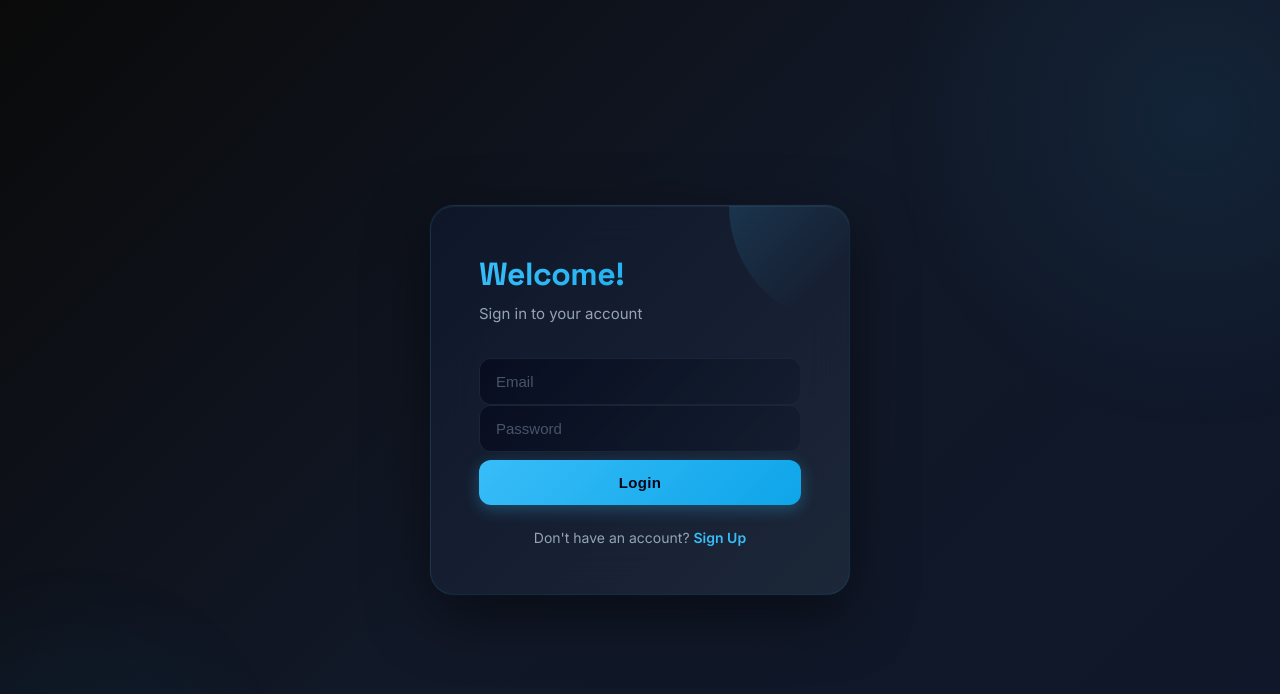
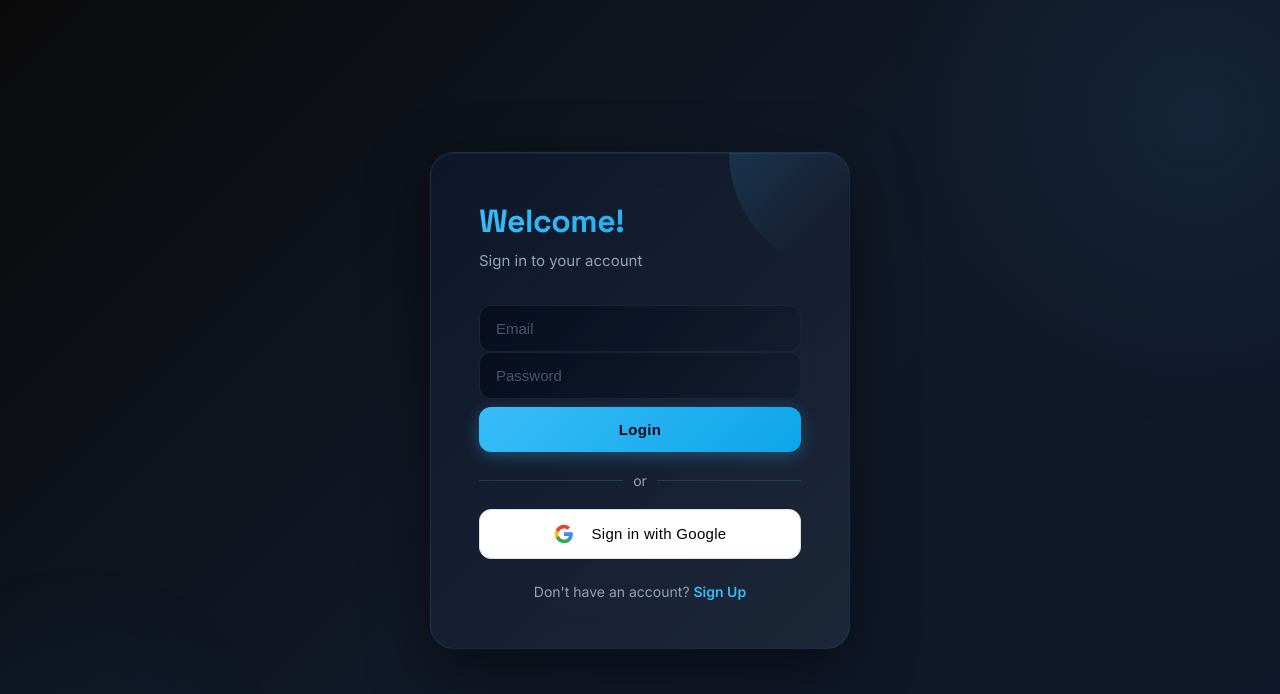
Before and after one commit to HarleyGoodz/IT342_Cruz_RateFlow, a React (Create React App) app in the folder web/rateflow/: page / in a window 1280 px wide. Shown: the top 694 px of the page. Built offline with nearby package versions, Linux system fonts and the light colour scheme.

Commit message:
Add Google Login Button

```diff
--- a/web/rateflow/src/css/login_css.css
+++ b/web/rateflow/src/css/login_css.css
@@ -323,3 +323,410 @@ body {
     font-size: 28px;
   }
 }
+/* Divider styling */
+.divider {
+  display: flex;
+  align-items: center;
+  text-align: center;
+  margin: 20px 0;
+}
+
+.divider::before,
+.divider::after {
+  content: '';
+  flex: 1;
+  border-bottom: 1px solid rgba(56, 189, 248, 0.2);
+}
+
+.divider span {
+  padding: 0 10px;
+  color: #94a3b8;
+  font-size: 14px;
+}
+
+@import url('https://fonts.googleapis.com/css2?family=Space+Grotesk:wght@500;700&family=DM+Sans:wght@400;500&display=swap');
+
+* {
+  box-sizing: border-box;
+  margin: 0;
+  padding: 0;
+}
+
+body {
+  font-family: "DM Sans", -apple-system, sans-serif;
+}
+
+.login-container {
+  position: relative;
+  height: 100vh;
+  background: linear-gradient(135deg, #0a0a0a 0%, #111827 50%, #0f172a 100%);
+  display: flex;
+  justify-content: center;
+  align-items: center;
+  overflow: hidden;
+}
+
+/* Animated background elements */
+.login-container::before {
+  content: '';
+  position: absolute;
+  width: 600px;
+  height: 600px;
+  background: radial-gradient(circle, rgba(56, 189, 248, 0.08) 0%, transparent 70%);
+  border-radius: 50%;
+  top: -200px;
+  right: -200px;
+  animation: float 20s ease-in-out infinite;
+}
+
+.login-container::after {
+  content: '';
+  position: absolute;
+  width: 400px;
+  height: 400px;
+  background: radial-gradient(circle, rgba(14, 165, 233, 0.06) 0%, transparent 70%);
+  border-radius: 50%;
+  bottom: -150px;
+  left: -150px;
+  animation: float 15s ease-in-out infinite reverse;
+}
+
+@keyframes float {
+  0%, 100% {
+    transform: translate(0, 0) scale(1);
+  }
+  50% {
+    transform: translate(30px, 30px) scale(1.1);
+  }
+}
+
+.login-card {
+  position: relative;
+  background: linear-gradient(135deg, rgba(15, 23, 42, 0.95) 0%, rgba(30, 41, 59, 0.9) 100%);
+  backdrop-filter: blur(20px);
+  padding: 48px;
+  width: 420px;
+  border-radius: 24px;
+  box-shadow:
+    0 20px 60px rgba(0, 0, 0, 0.5),
+    0 0 1px rgba(56, 189, 248, 0.3),
+    inset 0 1px 0 rgba(255, 255, 255, 0.05);
+  border: 1px solid rgba(56, 189, 248, 0.1);
+  animation: cardEntrance 0.6s cubic-bezier(0.34, 1.56, 0.64, 1);
+  z-index: 10;
+}
+
+@keyframes cardEntrance {
+  0% {
+    opacity: 0;
+    transform: translateY(30px) scale(0.95);
+  }
+  100% {
+    opacity: 1;
+    transform: translateY(0) scale(1);
+  }
+}
+
+/* Decorative corner accent */
+.login-card::before {
+  content: '';
+  position: absolute;
+  top: 0;
+  right: 0;
+  width: 120px;
+  height: 120px;
+  background: linear-gradient(135deg, rgba(56, 189, 248, 0.15) 0%, transparent 70%);
+  border-radius: 0 24px 0 100%;
+  pointer-events: none;
+}
+
+.login-card h2 {
+  font-family: 'Space Grotesk', sans-serif;
+  color: #38bdf8;
+  margin-bottom: 8px;
+  font-size: 32px;
+  font-weight: 700;
+  letter-spacing: -0.5px;
+  background: linear-gradient(135deg, #38bdf8 0%, #0ea5e9 100%);
+  -webkit-background-clip: text;
+  -webkit-text-fill-color: transparent;
+  background-clip: text;
+  animation: titleFade 0.8s ease-out 0.2s both;
+}
+
+@keyframes titleFade {
+  0% {
+    opacity: 0;
+    transform: translateY(-10px);
+  }
+  100% {
+    opacity: 1;
+    transform: translateY(0);
+  }
+}
+
+.subtitle {
+  color: #94a3b8;
+  margin-bottom: 32px;
+  font-size: 15px;
+  font-weight: 400;
+  line-height: 1.6;
+  animation: titleFade 0.8s ease-out 0.3s both;
+}
+
+
+.input-group {
+  position: relative;
+  margin-bottom: 20px;
+  animation: inputSlide 0.6s ease-out both;
+}
+
+.input-group:nth-child(2) {
+  animation-delay: 0.4s;
+}
+
+.input-group:nth-child(3) {
+  animation-delay: 0.5s;
+}
+
+@keyframes inputSlide {
+  0% {
+    opacity: 0;
+    transform: translateX(-20px);
+  }
+  100% {
+    opacity: 1;
+    transform: translateX(0);
+  }
+}
+
+.login-card input {
+  width: 100%;
+  padding: 14px 16px;
+  border-radius: 12px;
+  border: 1.5px solid rgba(30, 41, 59, 0.8);
+  background: linear-gradient(135deg, rgba(2, 6, 23, 0.6) 0%, rgba(15, 23, 42, 0.4) 100%);
+  color: #e5e7eb;
+  font-size: 15px;
+  font-weight: 400;
+  outline: none;
+  transition: all 0.3s cubic-bezier(0.4, 0, 0.2, 1);
+  position: relative;
+}
+
+.login-card input::placeholder {
+  color: #475569;
+  transition: all 0.3s ease;
+}
+
+.login-card input:focus {
+  border-color: #38bdf8;
+  background: rgba(2, 6, 23, 0.8);
+  box-shadow:
+    0 0 0 3px rgba(56, 189, 248, 0.1),
+    0 4px 12px rgba(56, 189, 248, 0.15);
+  transform: translateY(-1px);
+}
+
+.login-card input:focus::placeholder {
+  color: #64748b;
+  transform: translateX(4px);
+}
+
+.login-card button {
+  width: 100%;
+  padding: 14px;
+  margin-top: 8px;
+  border: none;
+  border-radius: 12px;
+  background: linear-gradient(135deg, #38bdf8 0%, #0ea5e9 100%);
+  color: #020617;
+  font-weight: 600;
+  font-size: 15px;
+  letter-spacing: 0.3px;
+  cursor: pointer;
+  transition: all 0.3s cubic-bezier(0.4, 0, 0.2, 1);
+  box-shadow: 0 4px 16px rgba(56, 189, 248, 0.3);
+  position: relative;
+  overflow: hidden;
+  animation: buttonSlide 0.6s ease-out 0.6s both;
+}
+
+@keyframes buttonSlide {
+  0% {
+    opacity: 0;
+    transform: translateY(20px);
+  }
+  100% {
+    opacity: 1;
+    transform: translateY(0);
+  }
+}
+
+.login-card button::before {
+  content: '';
+  position: absolute;
+  top: 0;
+  left: -100%;
+  width: 100%;
+  height: 100%;
+  background: linear-gradient(90deg, transparent, rgba(255, 255, 255, 0.3), transparent);
+  transition: left 0.5s ease;
+}
+
+.login-card button:hover::before {
+  left: 100%;
+}
+
+.login-card button:hover {
+  background: linear-gradient(135deg, #0ea5e9 0%, #0284c7 100%);
+  box-shadow:
+    0 6px 24px rgba(56, 189, 248, 0.4),
+    0 0 0 3px rgba(56, 189, 248, 0.1);
+  transform: translateY(-2px);
+}
+
+.login-card button:active {
+  transform: translateY(0);
+  box-shadow: 0 2px 8px rgba(56, 189, 248, 0.3);
+}
+
+.signup-text {
+  text-align: center;
+  margin-top: 24px;
+  color: #94a3b8;
+  font-size: 14px;
+  animation: fadeIn 0.8s ease-out 0.7s both;
+}
+
+@keyframes fadeIn {
+  0% {
+    opacity: 0;
+  }
+  100% {
+    opacity: 1;
+  }
+}
+
+.signup-link {
+  color: #38bdf8;
+  text-decoration: none;
+  font-weight: 600;
+  position: relative;
+  transition: color 0.3s ease;
+}
+
+.signup-link::after {
+  content: '';
+  position: absolute;
+  width: 0;
+  height: 2px;
+  bottom: -2px;
+  left: 0;
+  background: linear-gradient(90deg, #38bdf8, #0ea5e9);
+  transition: width 0.3s cubic-bezier(0.4, 0, 0.2, 1);
+}
+
+.signup-link:hover {
+  color: #0ea5e9;
+}
+
+.signup-link:hover::after {
+  width: 100%;
+}
+
+.success-message {
+  background-color: #d4edda;
+  color: #155724;
+  padding: 12px;
+  border-radius: 6px;
+  margin-bottom: 15px;
+  font-size: 14px;
+  border: 1px solid #c3e6cb;
+  text-align: center;
+}
+
+.error-message {
+  background-color: #f8d7da;
+  color: #721c24;
+  padding: 12px;
+  border-radius: 6px;
+  margin-bottom: 15px;
+  font-size: 14px;
+  border: 1px solid #f5c6cb;
+  text-align: center;
+}
+
+
+/* Responsive adjustments */
+@media (max-width: 480px) {
+  .login-card {
+    width: 90%;
+    padding: 36px 28px;
+  }
+
+  .login-card h2 {
+    font-size: 28px;
+  }
+}
+.login-card .google-signin-btn {
+  display: flex;
+  align-items: center;
+  justify-content: center;
+  gap: 10px;
+  width: 100%;
+  padding: 14px;
+  background: #ffffff;
+  color: #000000;
+  border: 1px solid #e0e0e0;
+  border-radius: 12px;
+  font-size: 15px;
+  font-weight: 500;
+  cursor: pointer;
+  transition: all 0.3s cubic-bezier(0.4, 0, 0.2, 1);
+  margin-bottom: 20px;
+  margin-top: 0; /* Override the margin-top from .login-card button */
+  box-shadow: 0 1px 2px rgba(0, 0, 0, 0.05);
+}
+
+.login-card .google-signin-btn:hover {
+  background: #f8f9fa;
+  border-color: #d0d0d0;
+  transform: translateY(-2px);
+  box-shadow: 0 4px 12px rgba(0, 0, 0, 0.1);
+}
+
+.login-card .google-signin-btn:active {
+  transform: translateY(0);
+  box-shadow: 0 1px 2px rgba(0, 0, 0, 0.05);
+}
+
+.login-card .google-icon {
+  margin-right: 8px;
+}
+
+/* Optional: Animation for the Google button */
+.login-card .google-signin-btn {
+  animation: buttonSlide 0.6s ease-out 0.65s both;
+}
+
+.google-signin-btn:hover {
+  background: #f8f9fa;
+  border-color: #d0d0d0;
+  transform: translateY(-2px);
+  box-shadow: 0 4px 12px rgba(0, 0, 0, 0.1);
+}
+
+.google-signin-btn:active {
+  transform: translateY(0);
+  box-shadow: 0 1px 2px rgba(0, 0, 0, 0.05);
+}
+
+.google-icon {
+  margin-right: 8px;
+}
+
+/* Optional: Animation for the Google button */
+.google-signin-btn {
+  animation: buttonSlide 0.6s ease-out 0.65s both;
+}
--- a/web/rateflow/src/javascript/Login_js.js
+++ b/web/rateflow/src/javascript/Login_js.js
@@ -54,6 +54,11 @@ function Login() {
     }
   };
 
+  const handleGoogleSignIn = () => {
+    // TODO: Add Google Sign-In functionality
+    console.log("Google Sign-In clicked");
+  };
+
   return (
     <div className="login-container">
       <form className="login-card" onSubmit={handleSubmit}>
@@ -86,6 +91,36 @@ function Login() {
 
         <button type="submit">Login</button>
 
+        <div className="divider">
+          <span>or</span>
+        </div>
+
+        <button
+          type="button"
+          className="google-signin-btn"
+          onClick={handleGoogleSignIn}
+        >
+          <svg className="google-icon" viewBox="0 0 24 24" width="20" height="20">
+            <path
+              fill="#4285F4"
+              d="M22.56 12.25c0-.78-.07-1.53-.2-2.25H12v4.26h5.92c-.26 1.37-1.04 2.53-2.21 3.31v2.77h3.57c2.08-1.92 3.28-4.74 3.28-8.09z"
+            />
+            <path
+              fill="#34A853"
+              d="M12 23c2.97 0 5.46-.98 7.28-2.66l-3.57-2.77c-.98.66-2.23 1.06-3.71 1.06-2.86 0-5.29-1.93-6.16-4.53H2.18v2.84C3.99 20.53 7.7 23 12 23z"
+            />
+            <path
+              fill="#FBBC05"
+              d="M5.84 14.09c-.22-.66-.35-1.36-.35-2.09s.13-1.43.35-2.09V7.07H2.18C1.43 8.55 1 10.22 1 12s.43 3.45 1.18 4.93l2.85-2.22.81-.62z"
+            />
+            <path
+              fill="#EA4335"
+              d="M12 5.38c1.62 0 3.06.56 4.21 1.64l3.15-3.15C17.45 2.09 14.97 1 12 1 7.7 1 3.99 3.47 2.18 7.07l3.66 2.84c.87-2.6 3.3-4.53 6.16-4.53z"
+            />
+          </svg>
+          Sign in with Google
+        </button>
+
         <p className="signup-text">
           Don't have an account?{" "}
           <Link to="/register" className="signup-link">
```
